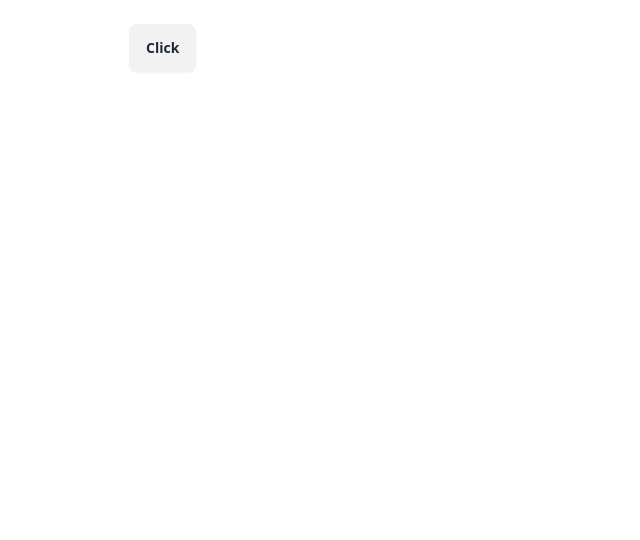
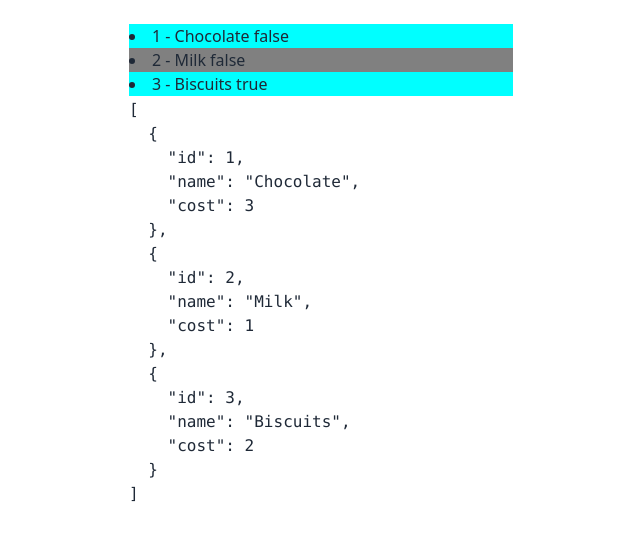
Before and after one commit to andreaborelli/angular17-demo, an Angular app: page / in a window 1280 px wide. Shown: the top 540 px of the page, without its empty margins (319-959 px from the left). Built offline with nearby package versions, Linux system fonts and the light colour scheme.

Commit message:
ngFor, contextual props e typed array

```diff
--- a/src/app/app.component.ts
+++ b/src/app/app.component.ts
@@ -2,9 +2,10 @@ import { CommonModule } from '@angular/common';
 import { Component } from '@angular/core';
 // import { DatePipe, DecimalPipe, JsonPipe, NgClass, NgStyle } from '@angular/common';
 
-type Alert = {
-  msg: string;
-  type: 'primary' | 'danger' | 'success'
+type Product = {
+  id: number;
+  name: string;
+  cost: number;
 }
 
 @Component({
@@ -15,17 +16,55 @@ type Alert = {
   ],
   template: `
 
-    <!-- come distruggere e creare elementi dal DOM utilizzando la direttiva NGIF   -->
+    <!-- come renderizzare una lista di elementi acquisiti da un array es. di prodotti -->
 
     <div class="centered-page sm">
-      <button class="btn" (click)="visible = !visible">Click</button>
-      <h1 class="text-3xl" *ngIf="visible">Hello</h1>
-      <!-- *ngIf è una direttiva strutturale che permette di distruggere e creare elementi dal DOM -->
+      <li *ngFor="let product of products; let i = index; let last = last; let odd = odd"
+      [style.border-bottom]="last ? '2px solid white' : null"
+      [style.background-color]="odd ? 'gray': 'cyan'">
+        {{i + 1}} - {{product.name}} {{last}}<!-- product elemento su cui stiamo iterando -->
+      </li>
+      <pre>{{ products | json }}</pre>
 
-      <!-- quando la proprietà visible sarà true l'elemento sarà renderizzato, altrimenti sarà distrutto -->
+      <!-- Il punto interrogativo (?) in Angular è usato per l'operatore ternario,
+      che è una forma abbreviata per eseguire una condizione if-else all'interno del template.
 
-         <!-- <h1 class="text-3xl" [hidden]="!visible">Hello</h1> -->
-         <!-- l'attributo hidden è un modo per nascondere un elemento dal DOM, ma non lo distrugge -->
+      condizione ? valore_se_vero : valore_se_falso
+
+      condizione: Se è vera, Angular applica il valore_se_vero.
+        Altrimenti, applica il valore_se_falso.
+      -->
+
+      <!-- [style.border-bottom]="last ? '2px solid white' : null" se è l'ultimo elemento (last) applica il bordo altrimenti null, non facciamo nulla
+
+      <!-- products è l'intero array, che contiene più elementi (nel tuo caso un array di oggetti Product).
+            product è la variabile singola che rappresenta il singolo elemento su cui si sta iterando
+            durante ciascun ciclo del *ngFor. -->
+
+      <!-- Significa che per ogni ciclo *ngFor, Angular estrae un singolo product dall'array products,
+       e quindi puoi accedere alle proprietà del singolo product (come product.id, product.name, ecc.).
+
+        In sintesi, products è l'array su cui stai iterando, mentre product è la singola istanza che
+        rappresenta ogni elemento di quell'array. -->
+
+    <!-- In Angular, all'interno del ciclo *ngFor, oltre a iterare sugli elementi di un array,
+      puoi accedere anche ad alcune informazioni aggiuntive, come l'indice dell'elemento corrente.
+          let i = index
+          La sintassi let i = index è usata per catturare l'indice corrente di ogni iterazione del ciclo *ngFor.
+          L'indice parte da 0 e aumenta di uno per ogni iterazione.
+          Questo può essere utile quando vuoi mostrare la posizione dell'elemento nell'array.
+
+          let product of products: Qui stai iterando su ogni product dell'array products.
+          let i = index: i è la variabile che memorizza l'indice di ogni iterazione.
+          i + 1 array parte da 1 invece che 0 -->
+
+
+          <!-- first: true se l'elemento è il primo dell'array.
+               last: true se l'elemento è l'ultimo dell'array.
+               odd: true se l'indice dell'elemento è dispari.
+               even: true se l'indice dell'elemento è pari.
+               es applicare classi css ad uno specifico elemento
+               -->
 
     </div>
 
@@ -38,8 +77,11 @@ type Alert = {
 })
 export class AppComponent {
 
-  visible = false; // true fa vedere eleimento, false lo nasconde di default
-
+  products: Product[] = [
+    { id: 1, name: 'Chocolate', cost: 3 },
+    { id: 2, name: 'Milk', cost: 1 },
+    { id: 3, name: 'Biscuits', cost: 2 }
+  ]
 
 
 }
```
